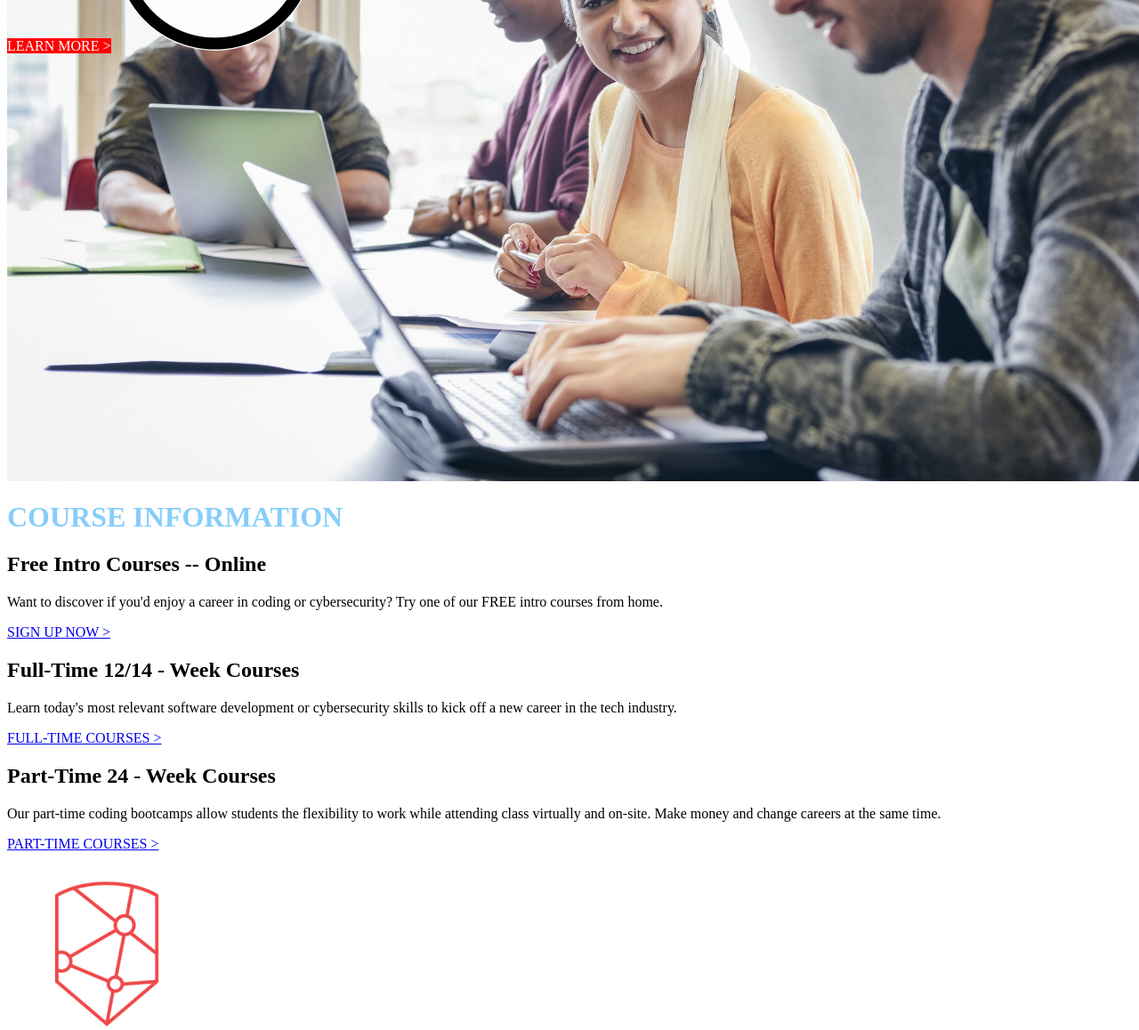
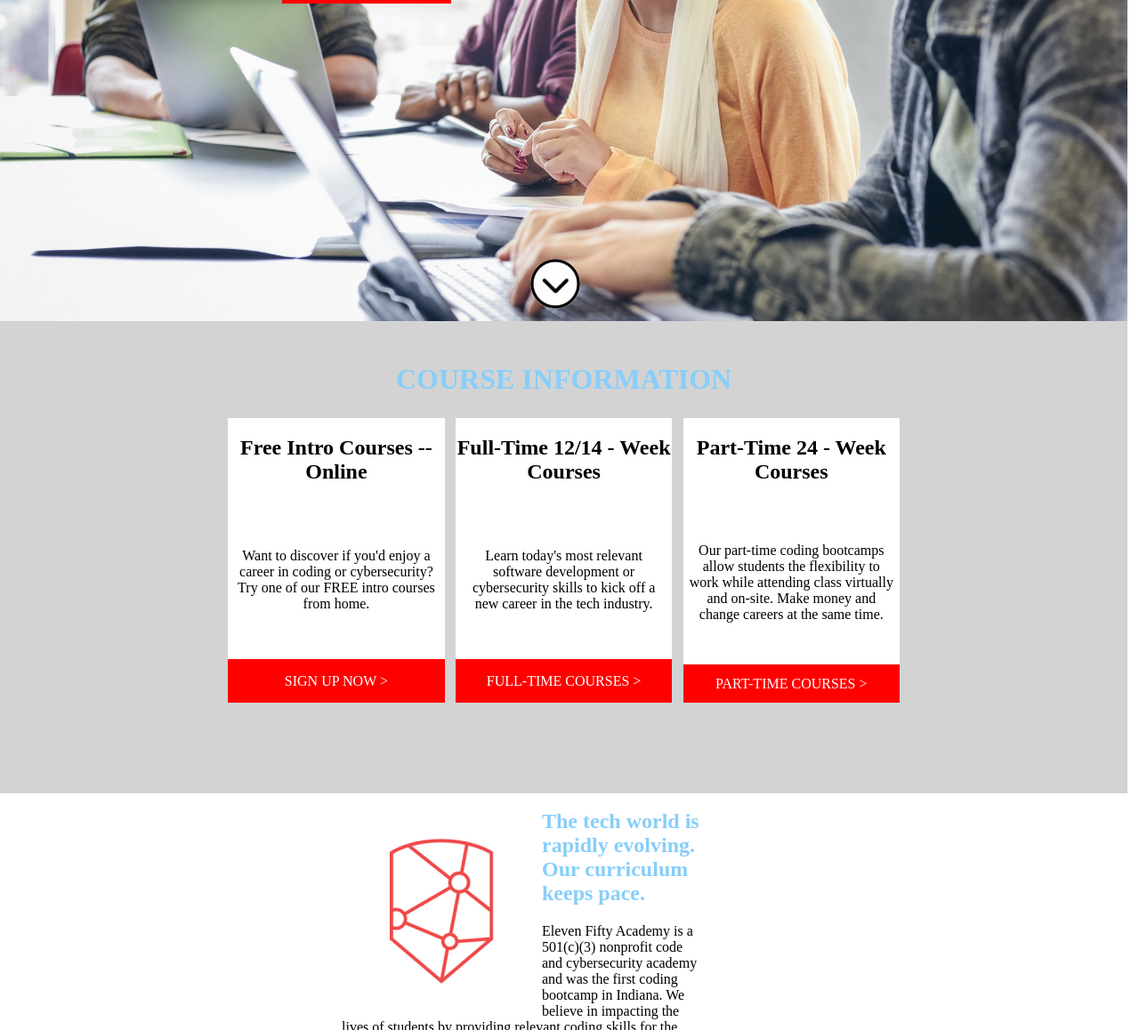
Before and after one commit to coderap931/staticLayout, a plain HTML site: page index.html in a window 1280 px wide. Shown: the part 305-1463 px from the top of the page at 89% size. Drawn offline with Linux system fonts and the light colour scheme.

Commit message:
Styling changes

```diff
--- a/index.html
+++ b/index.html
@@ -6,6 +6,7 @@
     <meta name="viewport" content="width=device-width, initial-scale=1.0">
     <link ref="text/css" rel="stylesheet" href="style.css">
     <title>Indy Nonprofit Coding Bootcamp & Code Academy | Eleven Fifty Academy</title>
+    <!-- <script>window.alert("This is NOT the real ElevenFifty Academy site, if you wish to access that site please go here 'https://elevenfifty.org/'")</script> -->
 </head>
 <body>
     <div id="navbar">
@@ -35,7 +36,7 @@
     <div id="video">
         <h1>ATTEND A FREE INTRO COURSE!</h1>
         <a id="learnMore" href="/" target="blank">LEARN MORE ></a>
-        <a id="pageJump" href="#courseInformationContainer"><img src="./assets/chevron.png"></a>
+        <a id="pageJump" href="#courseInformationWrapper"><img src="./assets/chevron.png"></a>
     </div>
 
     <div id="courseInformationWrapper">
--- a/style.css
+++ b/style.css
@@ -1,31 +1,58 @@
+body{
+    margin: 0;
+}
 #video{
     background-image: url("./assets/students.jpg");
     background-position: center;
     background-repeat: no-repeat;
     background-size: 100vw;
-    height: 60vw;
-    width: 100vw;
+    height: 52vw;
+    width: 99vw;
+    display: flexbox;
+    position: relative;
 }
 
 #video h1{
     color: white;
     background-color: black;
     opacity: 0.75;
+    text-align: center;
+    width: 45%;
+    margin-top: 20%;
+    margin-left: 25%;
+    margin-bottom: 1%;
+    position: absolute;
 }
 
 #learnMore{
     background-color: red;
     color: white;
     text-decoration: none;
+    text-align: center;
+    width: 15%;
+    margin-left: 25%;
+    margin-top: 23%;
+    position: absolute;
+}
+
+#pageJump{
+    margin-left: 47%;
+    margin-top: 47%;
+    position: absolute;
 }
 
 #pageJump img{
     border-radius: 100%;
+    height: 25%;
+    width: 25%;
 }
 
 #navbar{
     overflow: hidden;
+    width: 100%;
     background-color: darkslategrey;
+    position: fixed;
+    z-index: 1;
 }
 
 #logo{
@@ -34,13 +61,17 @@
 
 #rightLinks{
     float: right;
+    min-width: 53%;
 }
 
 #rightLinks a{
     color: white;
     text-decoration: none;
-    padding: 0;
-    display: inline-block;
+    padding-left: 1%;
+    padding-right: 1%;
+    display: inline-grid;
+    justify-content: center;
+    align-items: center;
 }
 
 #schedule{
@@ -67,3 +98,58 @@
     width: 45px;
     height: 45px;
 }
+
+#courseInformationWrapper{
+    display: flexbox;
+    height: 60vh;
+    width: 95vw;
+    padding: 2%;
+    text-align: center;
+    background-color: lightgrey;
+}
+
+.classInformation{
+    margin: 0.35%;
+    width:20%;
+    height: 40vh;
+    padding: 0%;
+    display: inline-grid;
+    background-color: white;
+}
+
+.classInformation p{
+    padding: 2%;
+}
+
+.classInformation a{
+    background-color: red;
+    color: white;
+    display: grid;
+    justify-content: center;
+    align-items: center;
+    text-decoration: none;
+}
+
+#academyInformation{
+    display: flexbox;
+    height: 50vh;
+    width: 100%;
+    position: relative;
+}
+
+#blurb{
+    margin-left: 30%;
+}
+#blurb img{
+    float: left;
+}
+
+#blurb p, #blurb h2{
+    width: 45%;
+    margin-top: 2%;
+}
+
+#partners{
+    margin-top: 7%;
+    text-align: center;
+}
```
